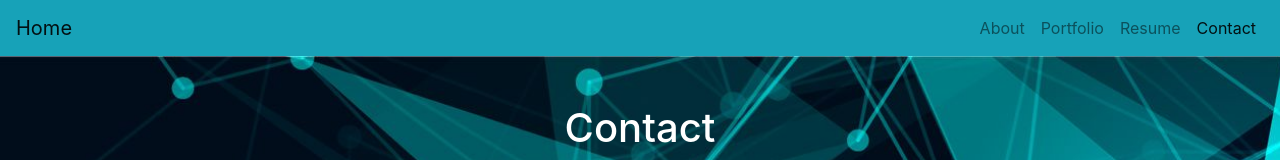
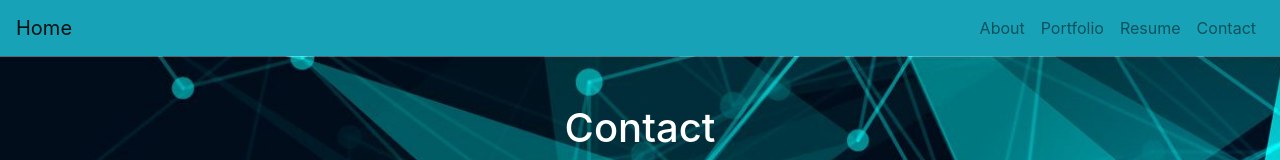
Before and after one commit to v1zconde/react_portfolio, a React (Create React App) app: page /Contact in a window 1280 px wide. Shown: the top 160 px of the page. Built offline with nearby package versions, Linux system fonts and the light colour scheme.

Commit message:
fixing links

```diff
--- a/src/components/Navbar/index.js
+++ b/src/components/Navbar/index.js
@@ -36,7 +36,7 @@ class Navbar1 extends Component {
                   to="/"
                   className={
                     window.location.pathname === "/" ||
-                    window.location.pathname === "/about"
+                    window.location.pathname === "/react_portfolio/about"
                       ? "nav-link active"
                       : "nav-link"
                   }
@@ -48,7 +48,7 @@ class Navbar1 extends Component {
                 <Link
                   to="/Portfolio"
                   className={
-                    window.location.pathname === "/Portfolio"
+                    window.location.pathname === "/react_portfolio/Portfolio"
                       ? "nav-link active"
                       : "nav-link"
                   }
@@ -65,7 +65,7 @@ class Navbar1 extends Component {
                 <Link
                   to="/Contact"
                   className={
-                    window.location.pathname === "/Contact"
+                    window.location.pathname === "/react_portfolio/Contact"
                       ? "nav-link active"
                       : "nav-link"
                   }
```
Also changed, not shown: 1 other file (tests, documents, lock files or other folders).
